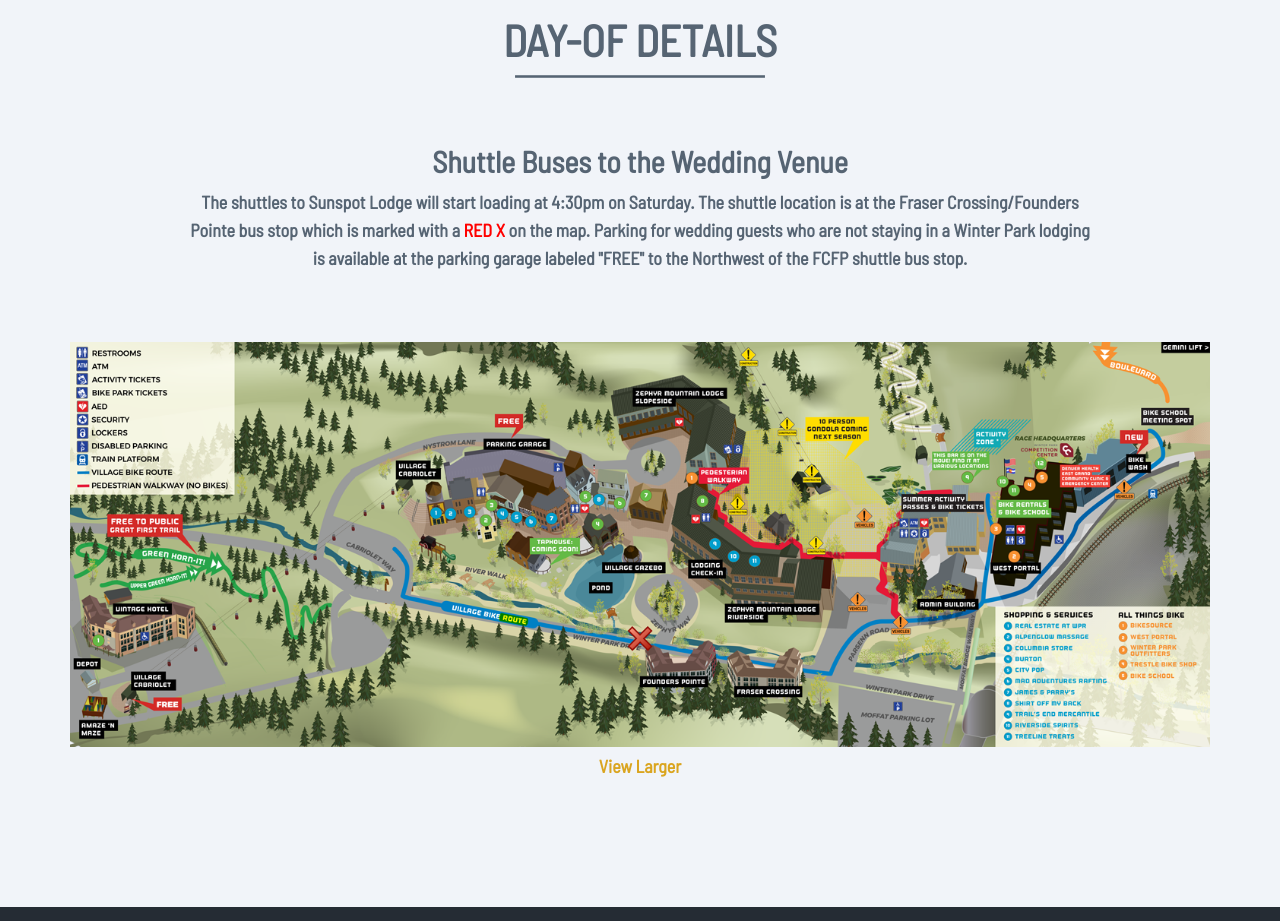
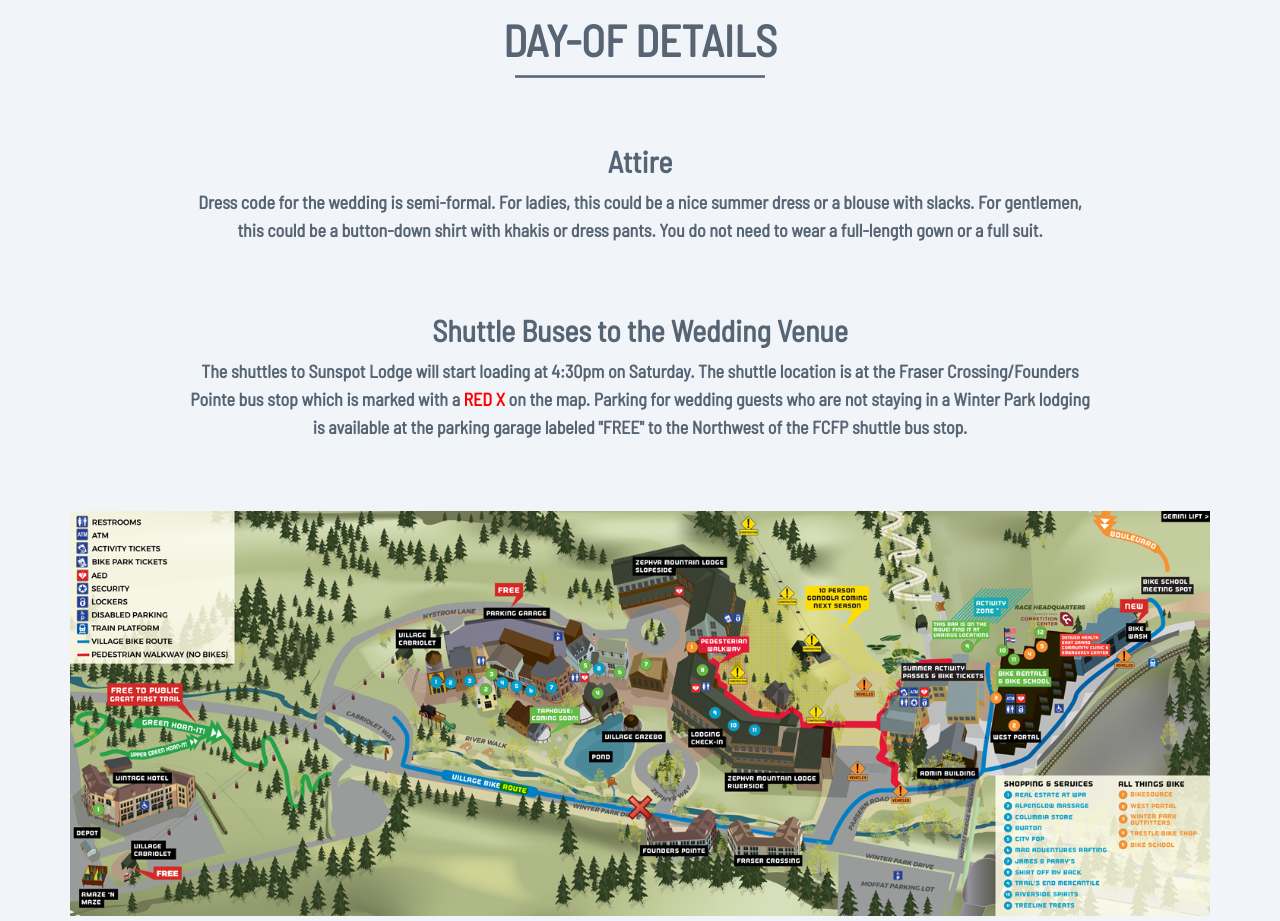
Before and after one commit to gabekahen/coloradokahens, a plain HTML site: page docs/index.html in a window 1280 px wide. Shown: the part 4364-5285 px from the top of the page. Drawn offline with nearby package versions, Linux system fonts and the light colour scheme; some packages are replaced by stand-ins of ours.

Commit message:
Added information about dress code

```diff
--- a/docs/index.html
+++ b/docs/index.html
@@ -360,6 +360,9 @@
                                 <div class="clearfix"></div>
 
                                 <div class="col-md-12 sub-title text-center wow slideInRight">
+                                        <h2>Attire</h2>
+                                        <h3>Dress code for the wedding is semi-formal. For ladies, this could be a nice summer dress or a blouse with slacks. For gentlemen, this could be a button-down shirt with khakis or dress pants. You do not need to wear a full-length gown or a full suit.</h3>
+
                                         <h2>Shuttle Buses to the Wedding Venue</h2>
                                         <h3>The shuttles to Sunspot Lodge will start loading at 4:30pm on Saturday. The shuttle location is at the Fraser Crossing/Founders Pointe bus stop which is marked with a <span style="color:red;">RED X</span> on the map. Parking for wedding guests who are not staying in a Winter Park lodging is available at the parking garage labeled "FREE" to the Northwest of the FCFP shuttle bus stop.</h3>
                                 </div>
```
